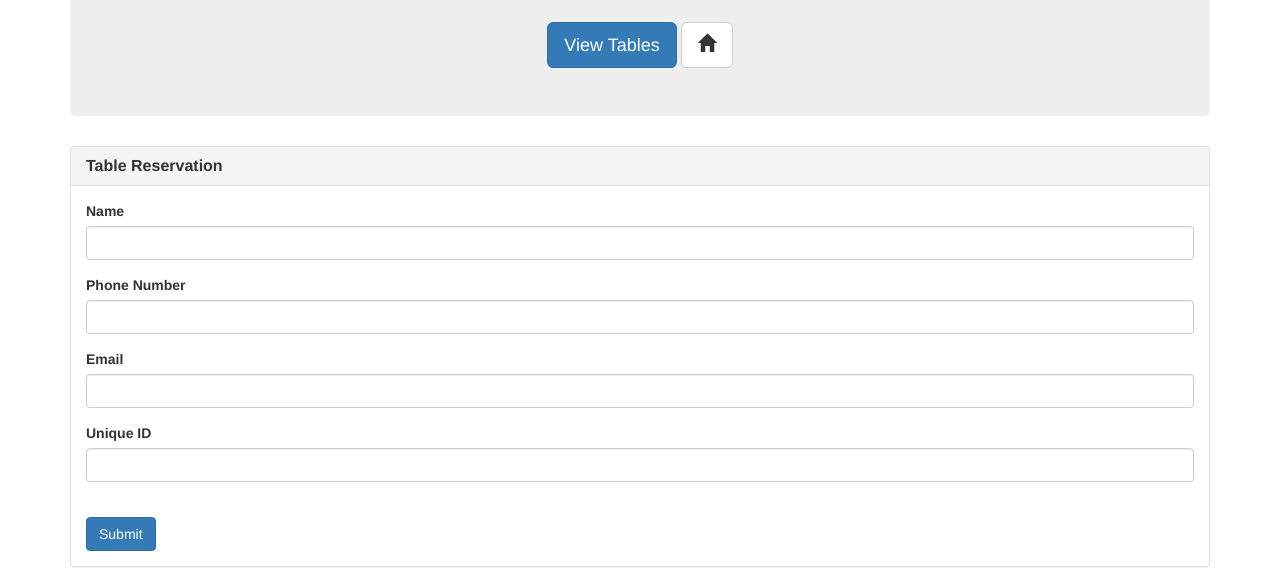
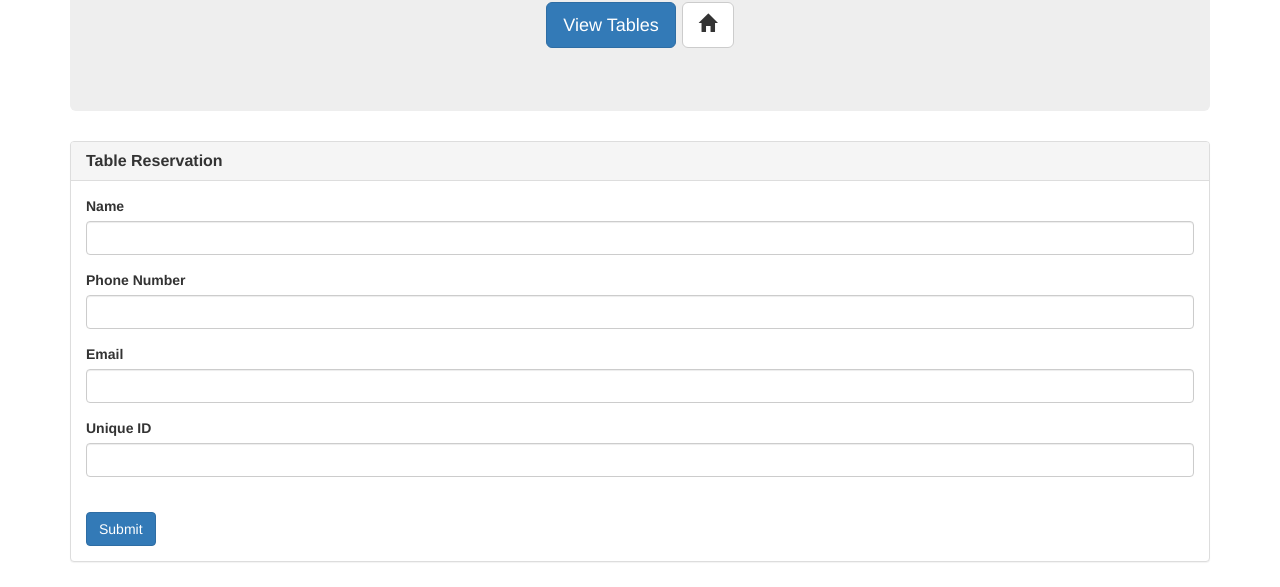
Before and after one commit to mgnking12/reservations, a website: page reserve.html in a window 1280 px wide. Shown: the part 219-806 px from the top of the page. Drawn offline with nearby package versions, Linux system fonts and the light colour scheme.

Commit message:
html change

```diff
--- a/reserve.html
+++ b/reserve.html
@@ -1,10 +1,12 @@
 <!DOCTYPE html>
 <html>
+
 <head>
     <title>Reservations</title>
     <link rel="stylesheet" href="https://maxcdn.bootstrapcdn.com/bootstrap/3.3.6/css/bootstrap.min.css" integrity="sha384-1q8mTJOASx8j1Au+a5WDVnPi2lkFfwwEAa8hDDdjZlpLegxhjVME1fgjWPGmkzs7" crossorigin="anonymous">
     <script src="https://code.jquery.com/jquery.js"></script>
 </head>
+
 <body>
 
     <div class="container">
@@ -12,17 +14,12 @@
             <h1>Hot Restaurants</h1>
             <hr>
             <h2>Book your seat before they all are gone!</h2>
-		<br>
-		<div class="text-center">
-			<a href="/tables">
-				<button type="button" class="btn btn-primary btn-lg">View Tables</button>
+            <p>
+                <a href="/tables" class="btn btn-primary btn-lg">View Tables</a>
+                <a href="/" class="btn btn-lg btn-default">
+                    <span class="glyphicon glyphicon-home"></span>
                 </a>
-			<a href="/">
-				<button type="button" class="btn btn-lg btn-default">
-					<span class="glyphicon glyphicon-home"></span>
-				</button>
-			</a>
-		</div>
+            </p>
         </div>
         <div class="row">
 
@@ -69,4 +66,5 @@
 
 
 </body>
+
 </html>
```
Also changed, not shown: tables.html (+2 -4 lines). Lines whose indentation alone changed are shown as unchanged.
